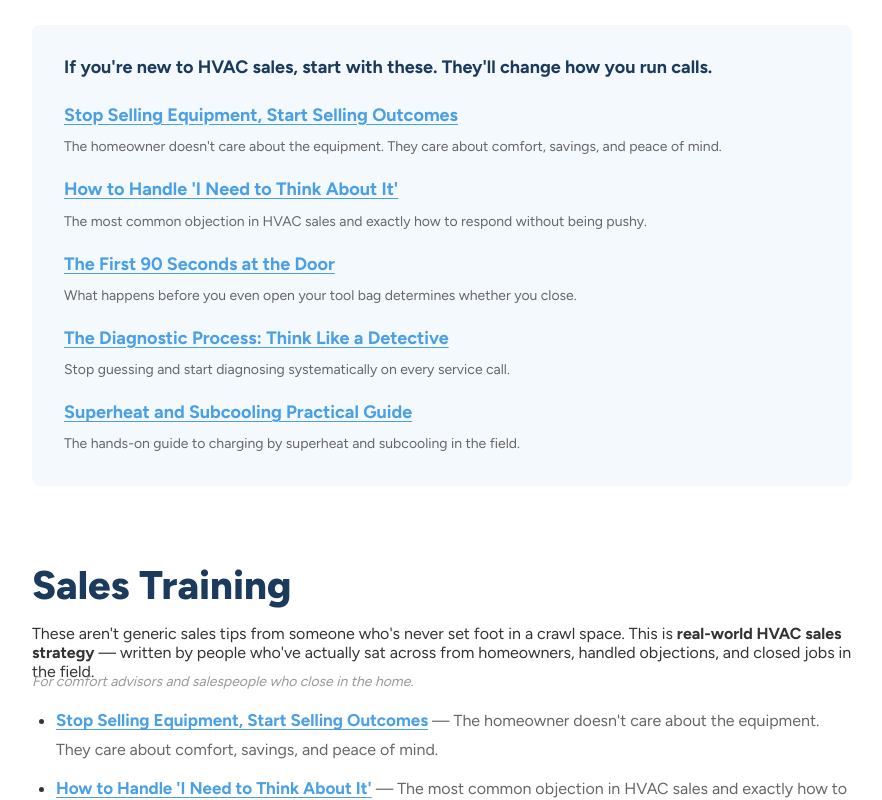
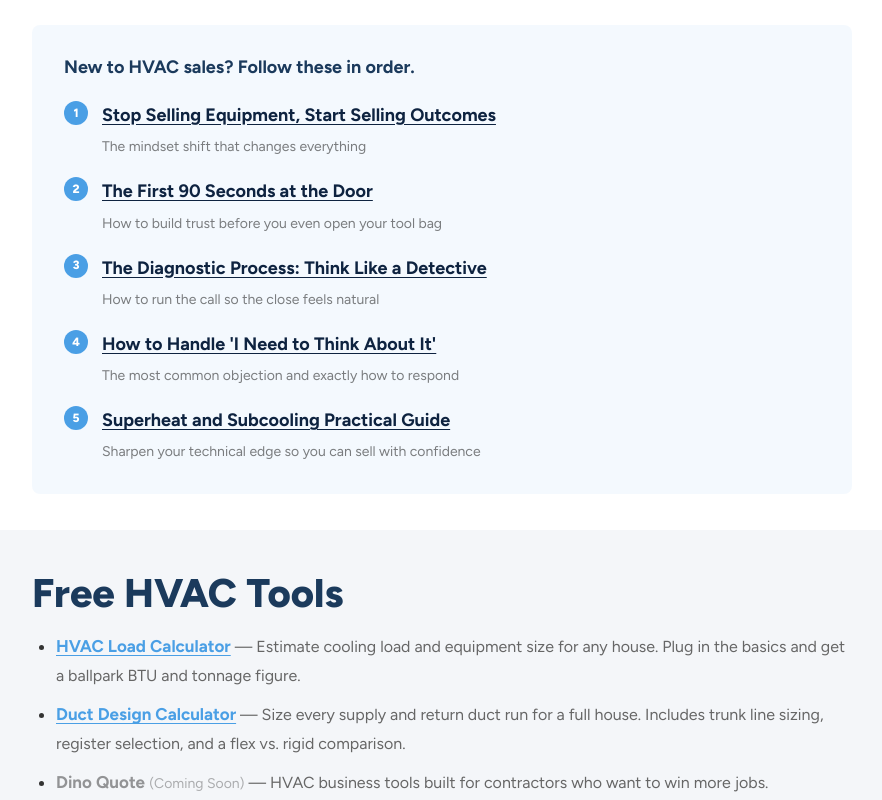
Before and after one commit to Ishack94/HVAC-sales-master, a React (Vite) app: page / in a window 1280 px wide. Shown: the part 1640-2440 px from the top of the page, without its empty margins (0-882 px from the left). Built offline with nearby package versions, Linux system fonts and the light colour scheme.

Commit message:
Learning path Start Here, homepage tools section with Dino Quote placeholder, author label update

```diff
--- a/src/pages/Home.jsx
+++ b/src/pages/Home.jsx
@@ -17,31 +17,31 @@ const startHereArticles = [
     slug: 'stop-selling-equipment-start-selling-outcomes',
     to: '/sales/stop-selling-equipment-start-selling-outcomes',
     title: 'Stop Selling Equipment, Start Selling Outcomes',
-    desc: "The homeowner doesn't care about the equipment. They care about comfort, savings, and peace of mind.",
+    subtitle: 'The mindset shift that changes everything',
+  },
+  {
+    slug: 'first-90-seconds-at-the-door',
+    to: '/sales/first-90-seconds-at-the-door',
+    title: 'The First 90 Seconds at the Door',
+    subtitle: 'How to build trust before you even open your tool bag',
+  },
+  {
+    slug: 'diagnostic-process-think-like-detective',
+    to: '/pro-lessons/diagnostic-process-think-like-detective',
+    title: 'The Diagnostic Process: Think Like a Detective',
+    subtitle: 'How to run the call so the close feels natural',
   },
   {
     slug: 'handle-i-need-to-think-about-it',
     to: '/sales/handle-i-need-to-think-about-it',
     title: "How to Handle 'I Need to Think About It'",
-    desc: 'The most common objection in HVAC sales and exactly how to respond without being pushy.',
-  },
-  {
-    slug: 'first-90-seconds-at-the-door',
-    to: '/sales/first-90-seconds-at-the-door',
-    title: 'The First 90 Seconds at the Door',
-    desc: 'What happens before you even open your tool bag determines whether you close.',
-  },
-  {
-    slug: 'diagnostic-process-think-like-detective',
-    to: '/pro-lessons/diagnostic-process-think-like-detective',
-    title: 'The Diagnostic Process: Think Like a Detective',
-    desc: 'Stop guessing and start diagnosing systematically on every service call.',
+    subtitle: 'The most common objection and exactly how to respond',
   },
   {
     slug: 'superheat-subcooling-practical-guide',
     to: '/pro-lessons/superheat-subcooling-practical-guide',
     title: 'Superheat and Subcooling Practical Guide',
-    desc: 'The hands-on guide to charging by superheat and subcooling in the field.',
+    subtitle: 'Sharpen your technical edge so you can sell with confidence',
   },
 ]
 
@@ -169,7 +169,7 @@ export default function Home() {
           <div className={styles.authorRow}>
             <img src={headshotSrc} alt="HVAC Sales Master founder" className={styles.headshot} />
             <div className={styles.authorText}>
-              <p className={styles.authorLabel}>Written by the Founder</p>
+              <p className={styles.authorLabel}>Written from the Field</p>
               <p className={styles.authorName}>HVAC Sales Master</p>
               <p className={styles.authorTagline}>Real in-home sales strategies that actually work.</p>
               <p className={styles.authorTagline}>Built from real HVAC field experience.</p>
@@ -224,12 +224,14 @@ export default function Home() {
 
               <p>That's the kind of real-world strategy you'll find on this site. Not theory. Not motivational fluff. <strong>Just what actually works when you're sitting across from a homeowner.</strong></p>
 
-              {/* Start Here */}
+              {/* Start Here — Learning Path */}
               <div className={styles.startHere}>
-                <h3 className={styles.startHereTitle}>If you're new to HVAC sales, start with these. They'll change how you run calls.</h3>
-                <ul className={styles.startHereList}>
-                  {startHereArticles.map((a) => (
+                <h3 className={styles.startHereTitle}>New to HVAC sales? Follow these in order.</h3>
+                <ol className={styles.startHereList}>
+                  {startHereArticles.map((a, i) => (
                     <li key={a.slug} className={styles.startHereItem}>
+                      <span className={styles.stepCircle}>{i + 1}</span>
+                      <div className={styles.stepContent}>
                         <Link
                           to={a.to}
                           className={styles.startHereLink}
@@ -237,10 +239,11 @@ export default function Home() {
                         >
                           {a.title}
                         </Link>
-                      <span className={styles.startHereDesc}>{a.desc}</span>
+                        <span className={styles.startHereDesc}>{a.subtitle}</span>
+                      </div>
                     </li>
                   ))}
-                </ul>
+                </ol>
               </div>
             </div>
           )}
@@ -248,6 +251,27 @@ export default function Home() {
           {/* No results */}
           {noResults && (
             <p className={styles.noResults}>No articles found for "{search}".</p>
+          )}
+
+          {/* Free HVAC Tools */}
+          {!isFiltering && (
+            <div className={`${styles.section} ${styles.sectionBlueGray}`}>
+              <h2 className={styles.sectionH2}>Free HVAC Tools</h2>
+              <ul className={styles.articleList}>
+                <li>
+                  <Link to="/resources" className={styles.articleLink}><strong>HVAC Load Calculator</strong></Link>
+                  <span className={styles.articleDesc}> — Estimate cooling load and equipment size for any house. Plug in the basics and get a ballpark BTU and tonnage figure.</span>
+                </li>
+                <li>
+                  <Link to="/resources" className={styles.articleLink}><strong>Duct Design Calculator</strong></Link>
+                  <span className={styles.articleDesc}> — Size every supply and return duct run for a full house. Includes trunk line sizing, register selection, and a flex vs. rigid comparison.</span>
+                </li>
+                <li>
+                  <span className={styles.mutedLink}><strong>Dino Quote</strong> <span className={styles.comingSoon}>(Coming Soon)</span></span>
+                  <span className={styles.articleDesc}> — HVAC business tools built for contractors who want to win more jobs.</span>
+                </li>
+              </ul>
+            </div>
           )}
 
           {/* Sales Training */}
--- a/src/pages/Home.module.css
+++ b/src/pages/Home.module.css
@@ -261,12 +261,36 @@
 .startHereList {
   list-style: none;
   padding: 0;
+  margin: 0;
   display: flex;
   flex-direction: column;
-  gap: 16px;
+  gap: 18px;
+  counter-reset: none;
 }
 
 .startHereItem {
+  display: flex;
+  align-items: flex-start;
+  gap: 14px;
+}
+
+.stepCircle {
+  width: 24px;
+  height: 24px;
+  min-width: 24px;
+  background: #4a9fe5;
+  color: white;
+  border-radius: 50%;
+  font-family: 'Figtree', sans-serif;
+  font-size: 12px;
+  font-weight: 800;
+  display: inline-flex;
+  align-items: center;
+  justify-content: center;
+  margin-top: 2px;
+}
+
+.stepContent {
   display: flex;
   flex-direction: column;
   gap: 4px;
@@ -275,23 +299,21 @@
 .startHereLink {
   font-family: 'Figtree', sans-serif;
   font-weight: 700;
-  color: #4a9fe5;
+  color: #0e2340;
   text-decoration: underline;
   text-underline-offset: 3px;
   display: inline-block;
-  padding-left: 0;
-  transition: color 0.2s ease, padding-left 0.2s ease;
+  transition: color 0.2s ease;
 }
 
 .startHereLink:hover {
-  color: #3a8cd0;
-  padding-left: 8px;
+  color: #4a9fe5;
 }
 
 .startHereDesc {
   font-family: 'Figtree', sans-serif;
   font-size: 14px;
-  color: #666;
+  color: rgba(0, 0, 0, 0.5);
   line-height: 1.5;
 }
 
@@ -346,6 +368,17 @@
 .articleDesc {
   color: #666;
   font-size: 16px;
+}
+
+.mutedLink {
+  color: rgba(0, 0, 0, 0.4);
+  font-size: 17px;
+}
+
+.comingSoon {
+  font-weight: 400;
+  font-size: 14px;
+  color: rgba(0, 0, 0, 0.3);
 }
 
 /* Inline newsletter form */
```
Lines whose indentation alone changed are shown as unchanged.
